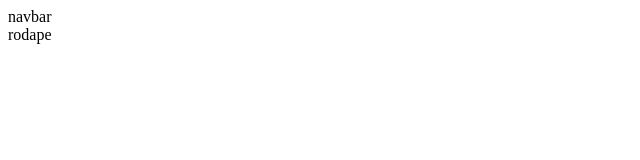
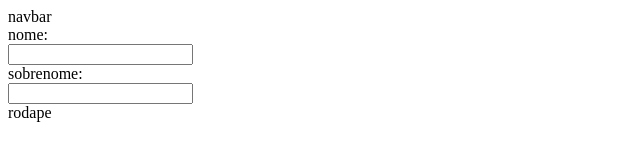
Before and after one commit to CiceroLucas/atividade-gerencias, a plain HTML site: page index.html in a window 1280 px wide. Shown: the whole page, without its empty margins (0-640 px from the left). Drawn offline with Linux system fonts and the light colour scheme.

Commit message:
terceiro commit

```diff
--- a/index.html
+++ b/index.html
@@ -7,7 +7,12 @@
 	<header>navbar</header>
 
 
-
+	<form>
+		<label for="Pnome">nome:</label><br>
+  		<input type="text" id="Pname" name="Pnome"><br>
+  		<label for="Snome">sobrenome:</label><br>
+  		<input type="text" id="Sname" name="Snome">
+	</form>
 
 
 	<footer>rodape</footer>
```
